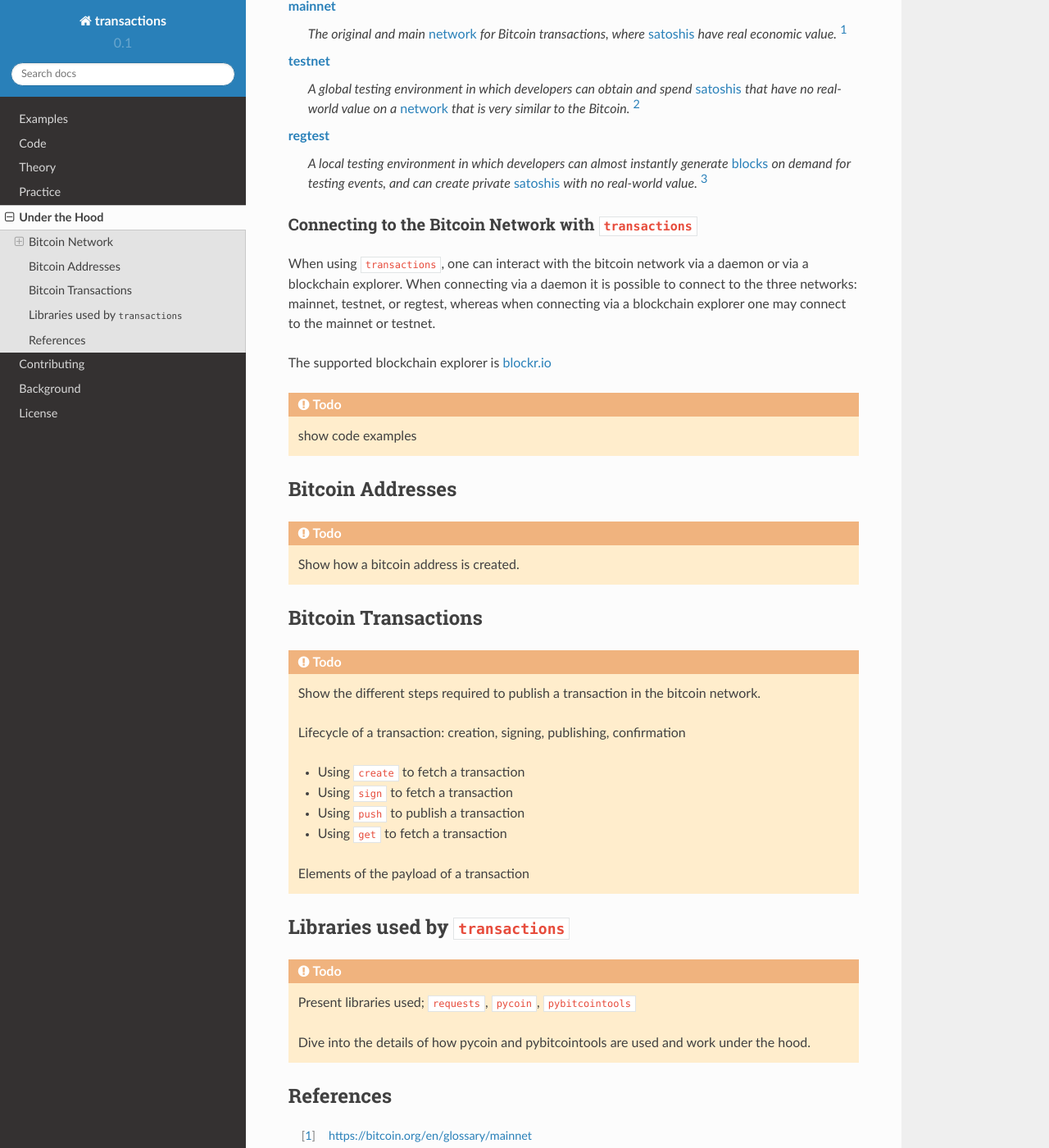
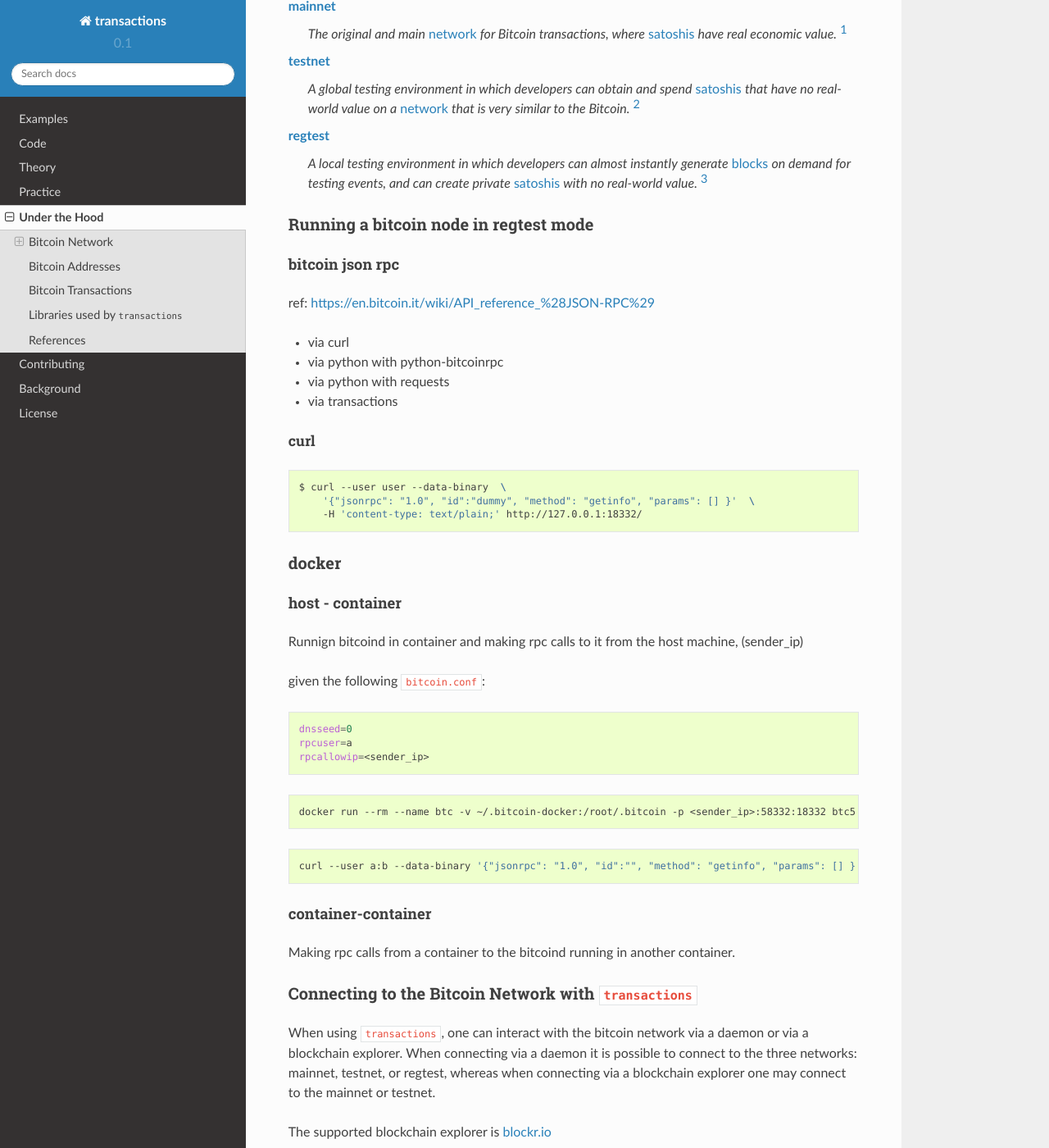
Before and after one commit to ascribe/transactions, a Sphinx documentation site: the page built from docs/source/underthehood.rst, in a window 1280 px wide and 1400 px high, scrolled down 872 px. Shown: the whole window at 82% size. Built offline with Sphinx 7.4.7 and the Read the Docs theme 2.0.0, drawn with Linux system fonts in a browser that asks for light colours.

```diff
--- a/docs/source/underthehood.rst
+++ b/docs/source/underthehood.rst
@@ -54,6 +54,61 @@
     *A local testing environment in which developers can almost instantly*
     *generate* `blocks`_ *on demand for testing events, and can create private*
     `satoshis`_ *with no real-world value.* [#regtest_ref]_
+
+Running a bitcoin node in regtest mode
+======================================
+
+bitcoin json rpc
+----------------
+ref: https://en.bitcoin.it/wiki/API_reference_%28JSON-RPC%29
+
+* via curl
+* via python with python-bitcoinrpc
+* via python with requests
+* via transactions
+
+curl
+^^^^
+
+.. code-block:: bash
+
+    $ curl --user user --data-binary  \
+        '{"jsonrpc": "1.0", "id":"dummy", "method": "getinfo", "params": [] }'  \
+        -H 'content-type: text/plain;' http://127.0.0.1:18332/
+
+
+docker
+======
+
+host - container
+----------------
+
+Runnign bitcoind in container and making rpc calls to it from the host machine,
+(sender_ip)
+
+given the following ``bitcoin.conf``:
+
+.. code-block:: bash
+
+    dnsseed=0
+    rpcuser=a
+    rpcallowip=<sender_ip>
+
+
+.. code-block:: bash
+
+    docker run --rm --name btc -v ~/.bitcoin-docker:/root/.bitcoin -p <sender_ip>:58332:18332 btc5 bitcoind -regtest -printtoconsole
+
+
+.. code-block:: bash
+
+    curl --user a:b --data-binary '{"jsonrpc": "1.0", "id":"", "method": "getinfo", "params": [] }' -H 'content-type: text/plain;' http://<sender_ip>:58332
+
+
+container-container
+-------------------
+Making rpc calls from a container to the bitcoind running in another container.
+
 
 
 Connecting to the Bitcoin Network with ``transactions``
```
